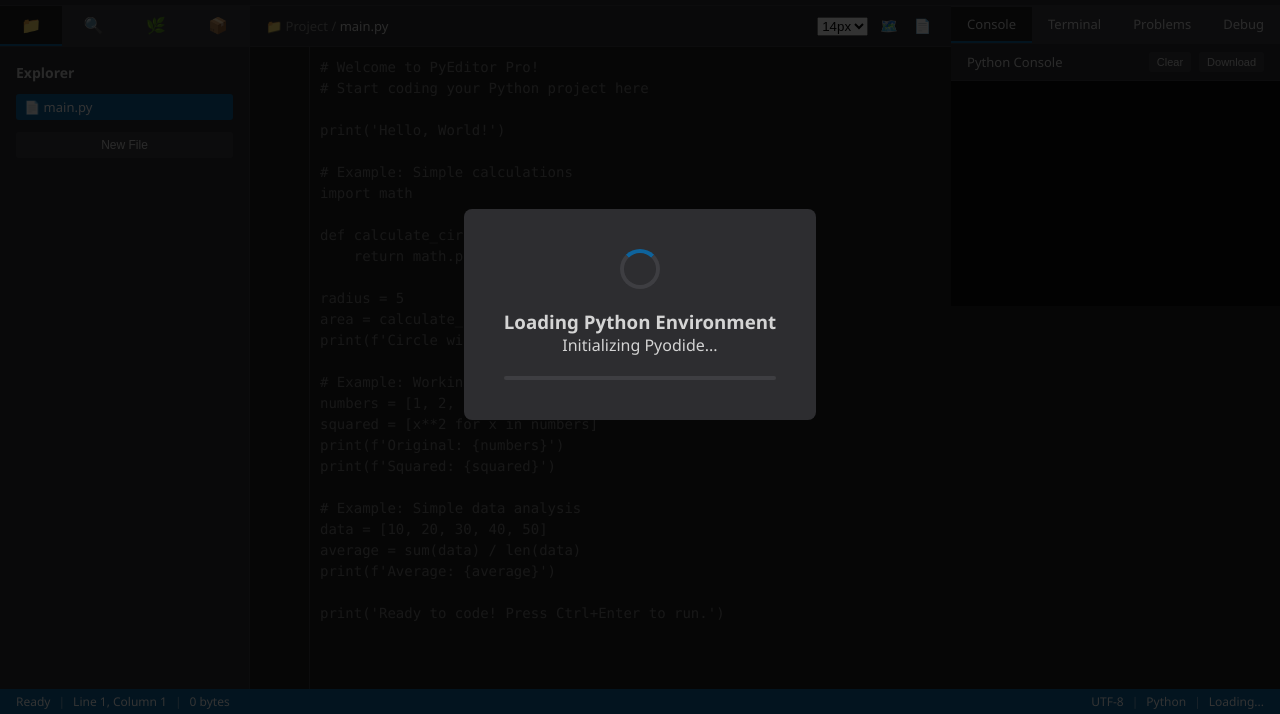
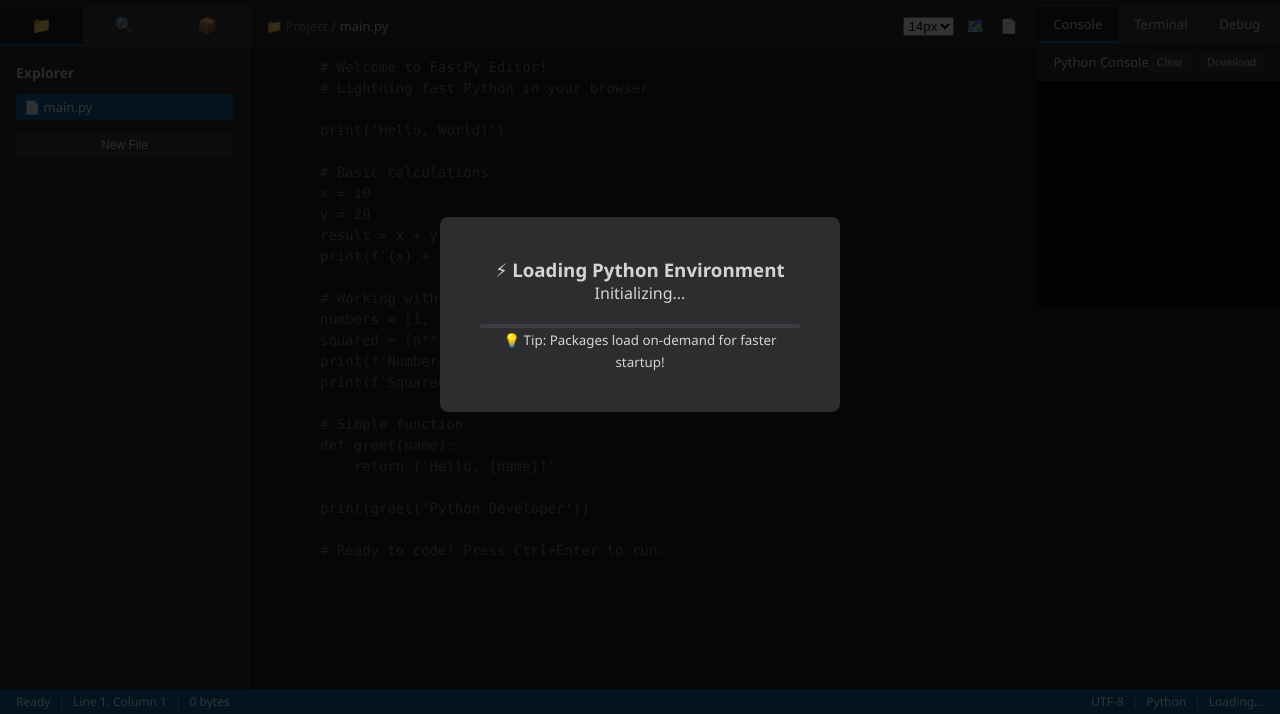
Before and after one commit to Ahmed8881/CodeEditor, a plain HTML site: page index.html in a window 1280 px wide. Shown: the part 86-800 px from the top of the page. Drawn offline with nearby package versions, Linux system fonts and the light colour scheme; a script that the page names is missing.

Commit message:
Update index.html to reflect branding changes, enhance loading overlay, and streamline package management UI.

```diff
--- a/index.html
+++ b/index.html
@@ -3,11 +3,8 @@
 <head>
     <meta charset="UTF-8">
     <meta name="viewport" content="width=device-width, initial-scale=1.0">
-    <title>Advanced Python Code Editor</title>
+    <title>Fast Python Code Editor</title>
     <link rel="stylesheet" href="styles.css">
-    <link rel="stylesheet" href="https://cdnjs.cloudflare.com/ajax/libs/highlight.js/11.9.0/styles/vs2015.min.css">
-    <script src="https://cdnjs.cloudflare.com/ajax/libs/highlight.js/11.9.0/highlight.min.js"></script>
-    <script src="https://cdnjs.cloudflare.com/ajax/libs/highlight.js/11.9.0/languages/python.min.js"></script>
     <script src="https://cdn.jsdelivr.net/pyodide/v0.24.1/full/pyodide.js"></script>
 </head>
 <body>
@@ -56,7 +53,7 @@
                 </div>
             </div>
             <div class="menu-section">
-                <div class="logo">🐍 PyEditor Pro</div>
+                <div class="logo">⚡ FastPy Editor</div>
             </div>
         </div>
 
@@ -78,7 +75,6 @@
                     <button id="debugBtn" class="btn btn-debug">🐛 Debug</button>
                     <select id="pythonVersion" class="select">
                         <option value="3.11">Python 3.11</option>
-                        <option value="3.10">Python 3.10</option>
                     </select>
                 </div>
             </div>
@@ -91,7 +87,6 @@
                 <div class="sidebar-tabs">
                     <div class="sidebar-tab active" data-panel="explorer">📁</div>
                     <div class="sidebar-tab" data-panel="search">🔍</div>
-                    <div class="sidebar-tab" data-panel="git">🌿</div>
                     <div class="sidebar-tab" data-panel="packages">📦</div>
                 </div>
 
@@ -114,23 +109,15 @@
                         </div>
                     </div>
 
-                    <div class="sidebar-panel" id="git">
-                        <h3>Version Control</h3>
-                        <div class="git-status">
-                            <div>📝 Modified: 1 file</div>
-                            <div>✅ Staged: 0 files</div>
-                        </div>
-                        <button class="btn-small">Commit Changes</button>
-                    </div>
-
                     <div class="sidebar-panel" id="packages">
                         <h3>Package Manager</h3>
                         <input type="text" id="packageInput" placeholder="Package name...">
                         <button onclick="editor.installPackage()">Install</button>
+                        <div class="package-info">
+                            <small>Popular packages: numpy, matplotlib, pandas, requests</small>
+                        </div>
                         <div class="installed-packages" id="installedPackages">
-                            <div>✅ numpy - 1.24.0</div>
-                            <div>✅ matplotlib - 3.7.0</div>
-                            <div>✅ pandas - 2.0.0</div>
+                            <div class="package-status">Ready to install packages...</div>
                         </div>
                     </div>
                 </div>
@@ -159,34 +146,30 @@
                     <div class="code-editor-wrapper">
                         <div class="line-numbers" id="lineNumbers"></div>
                         <div class="code-editor">
-                            <textarea id="codeInput" spellcheck="false" placeholder="# Welcome to PyEditor Pro!
-# Start coding your Python project here
+                            <textarea id="codeInput" spellcheck="false" placeholder="# Welcome to FastPy Editor!
+# Lightning fast Python in your browser
 
 print('Hello, World!')
 
-# Example: Simple calculations
-import math
+# Basic calculations
+x = 10
+y = 20
+result = x + y
+print(f'{x} + {y} = {result}')
 
-def calculate_circle_area(radius):
-    return math.pi * radius ** 2
-
-radius = 5
-area = calculate_circle_area(radius)
-print(f'Circle with radius {radius} has area: {area:.2f}')
-
-# Example: Working with lists
+# Working with lists
 numbers = [1, 2, 3, 4, 5]
-squared = [x**2 for x in numbers]
-print(f'Original: {numbers}')
+squared = [n**2 for n in numbers]
+print(f'Numbers: {numbers}')
 print(f'Squared: {squared}')
 
-# Example: Simple data analysis
-data = [10, 20, 30, 40, 50]
-average = sum(data) / len(data)
-print(f'Average: {average}')
+# Simple function
+def greet(name):
+    return f'Hello, {name}!'
 
-print('Ready to code! Press Ctrl+Enter to run.')"></textarea>
-                            <div class="code-overlay" id="codeOverlay"></div>
+print(greet('Python Developer'))
+
+# Ready to code! Press Ctrl+Enter to run."></textarea>
                         </div>
                         <div class="minimap" id="minimap"></div>
                     </div>
@@ -198,7 +181,6 @@ print('Ready to code! Press Ctrl+Enter to run.')"></textarea>
                 <div class="output-tabs">
                     <div class="output-tab active" data-panel="console">Console</div>
                     <div class="output-tab" data-panel="terminal">Terminal</div>
-                    <div class="output-tab" data-panel="problems">Problems</div>
                     <div class="output-tab" data-panel="debug">Debug</div>
                 </div>
 
@@ -220,15 +202,6 @@ print('Ready to code! Press Ctrl+Enter to run.')"></textarea>
                             <div class="terminal-input">
                                 <span class="prompt">>>> </span>
                                 <input type="text" id="terminalInput" placeholder="Enter Python command...">
-                            </div>
-                        </div>
-                    </div>
-
-                    <div class="output-panel" id="problems">
-                        <div id="problemsList">
-                            <div class="problem-item info">
-                                <span class="problem-icon">ℹ️</span>
-                                <span>No problems detected</span>
                             </div>
                         </div>
                     </div>
@@ -263,14 +236,17 @@ print('Ready to code! Press Ctrl+Enter to run.')"></textarea>
             </div>
         </div>
 
-        <!-- Loading Overlay -->
+        <!-- Fast Loading Overlay -->
         <div id="loadingOverlay" class="loading-overlay">
             <div class="loading-content">
-                <div class="spinner-large"></div>
-                <h3>Loading Python Environment</h3>
-                <p id="loadingText">Initializing Pyodide...</p>
+                <div class="fast-spinner"></div>
+                <h3>⚡ Loading Python Environment</h3>
+                <p id="loadingText">Initializing...</p>
                 <div class="progress-bar">
                     <div class="progress-fill" id="progressFill"></div>
+                </div>
+                <div class="loading-tip">
+                    <small>💡 Tip: Packages load on-demand for faster startup!</small>
                 </div>
             </div>
         </div>
```
